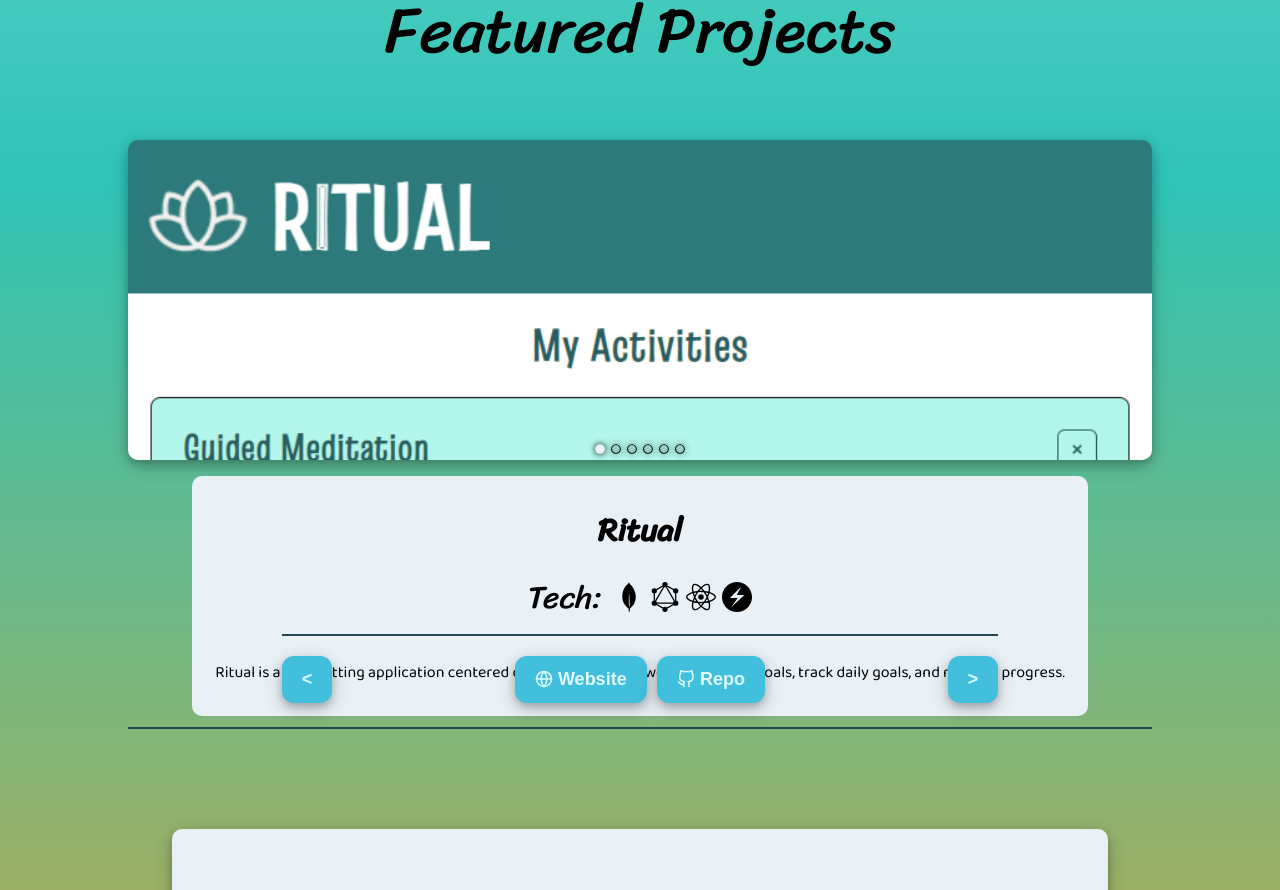
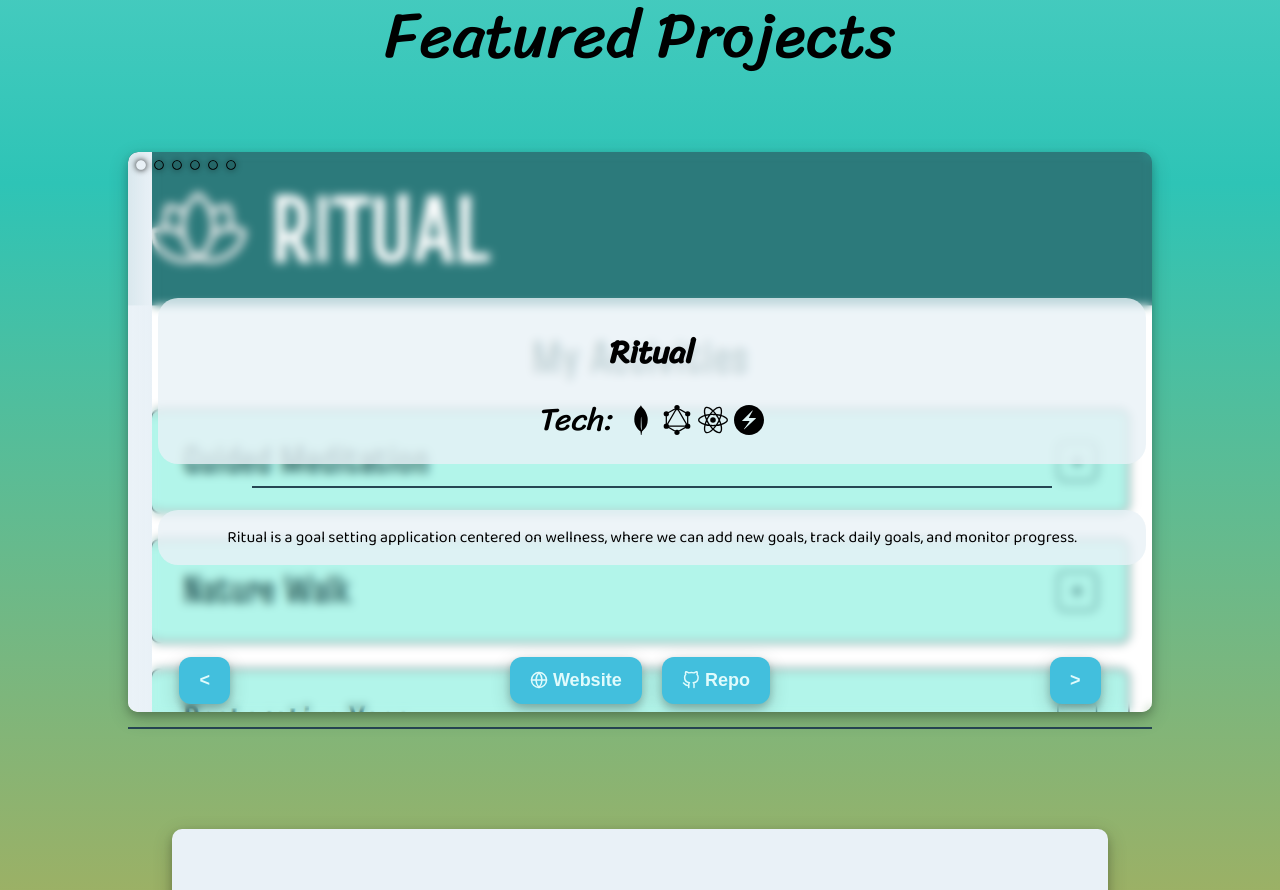
Before and after one commit to mimi5930/mike-miller-dev-port, a React (Vite) app: page / in a window 1280 px wide. Shown: the part 1170-2060 px from the top of the page. Built offline with nearby package versions, Linux system fonts and the light colour scheme.

Commit message:
featured projects styling changes

```diff
--- a/src/App.css
+++ b/src/App.css
@@ -9,6 +9,7 @@
   --title-color: #cbf3f0;
   --text-color: #e0fbfc;
   --box-color: #e9f1f7;
+  --box-color-transparent: #e9f1f7c9;
   --button-color: #42bfdd;
   --button-color-active: #bbe6e4;
   --box-shadow: 0 4px 8px 0 #00000033, 0 6px 20px 0 #00000030;
--- a/src/components/ProjectDescription.tsx
+++ b/src/components/ProjectDescription.tsx
@@ -4,20 +4,23 @@ import { type Projects } from '../utils'
 
 type ProjectDescriptionProps = React.HTMLAttributes<HTMLDivElement> & {
   projects: Projects
-  navigation: JSX.Element
   currentProject: number
 }
 
 export default function ProjectDescription({
   projects,
-  navigation,
   currentProject,
   ...props
 }: ProjectDescriptionProps) {
   // TODO: Figure out spacing for tech list
   const { title, languages, description } = projects[currentProject]
   return (
-    <div {...props} className={styles.projectInfoCard}>
+    <div
+      className={`${styles.projectInfoCard} ${
+        props.className && props.className
+      }`}
+      {...props}
+    >
       <div className={styles.projectTitleContainer}>
         <h2 className={styles.projectTitle}>{title}</h2>
         <div className={styles.languageContainer}>
@@ -49,7 +52,6 @@ export default function ProjectDescription({
       <div className={styles.descriptionContainer}>
         <p className={styles.description}>{description}</p>
       </div>
-      {navigation}
     </div>
   )
 }
--- a/src/components/styles/indexCircles.module.css
+++ b/src/components/styles/indexCircles.module.css
@@ -3,10 +3,10 @@
   position: absolute;
   display: flex;
   justify-content: center;
-  gap: 6px;
-  bottom: 6px;
-  left: 50%;
-  translate: -50%;
+  gap: 8px;
+  left: 8px;
+  top: 8px;
+  z-index: 5;
 }
 
 .indexCircle {
@@ -20,10 +20,17 @@
 }
 
 @media only screen and (max-width: 800px) {
+  .indexCircleContainer {
+    gap: 16px;
+    left: 50%;
+    translate: -50%;
+    padding: 6px;
+    border-radius: 10px;
+    background: var(--box-color-transparent);
+    backdrop-filter: blur(3px);
+  }
+
   .indexCircle {
     font-size: large;
   }
-  .indexCircleContainer {
-    gap: 16px;
-  }
 }
--- a/src/components/styles/projectDescription.module.css
+++ b/src/components/styles/projectDescription.module.css
@@ -1,16 +1,26 @@
 .projectInfoCard {
-  position: relative;
+  position: absolute;
   display: flex;
   flex-direction: column;
   justify-content: center;
-  background-color: var(--box-color);
   text-align: center;
-  height: 30%;
-  width: 70%;
+  gap: 8px;
+  height: 100%;
+  width: 40%;
   max-width: 1000px;
   transition: all ease-in 0.3s;
-  border-radius: 10px;
-  margin-top: 1rem;
+  right: 0;
+  background: var(--box-color);
+  backdrop-filter: blur(5px);
+}
+
+.projectInfoCard::after {
+  position: absolute;
+  content: '';
+  height: 100%;
+  width: 30%;
+  right: 100%;
+  background: linear-gradient(90deg, transparent 0%, var(--box-color) 100%);
 }
 
 .projectTitleContainer {
@@ -32,9 +42,16 @@
   gap: 12px;
 }
 
+.descriptionContainer {
+  padding: 15px;
+  border-radius: 20px;
+  background: var(--box-color-transparent);
+  backdrop-filter: blur(5px);
+}
+
 .description {
   text-align: center;
-  padding: 0 20px;
+  margin: 0;
 }
 
 .languageList {
@@ -128,7 +145,23 @@
 @media only screen and (max-width: 900px),
   only screen and (max-height: 1120px) {
   .projectTitleContainer {
-    flex-direction: column;
     justify-content: space-evenly;
   }
+
+  .projectInfoCard {
+    width: 100%;
+    background: transparent;
+  }
+
+  .projectTitleContainer {
+    padding: 16px;
+    margin: 6px;
+    border-radius: 20px;
+    background: var(--box-color-transparent);
+    backdrop-filter: blur(5px);
+  }
+
+  .descriptionContainer {
+    margin: 6px;
+  }
 }
--- a/src/components/styles/projectNavigation.module.css
+++ b/src/components/styles/projectNavigation.module.css
@@ -1,19 +1,18 @@
 .projectNavigation {
   position: absolute;
   display: flex;
-  flex-direction: row;
   justify-content: space-between;
   width: 100%;
-  bottom: 5px;
+  bottom: 0;
   transition: all ease-in 0.3s;
 }
 
 .projectNavigation > :first-child {
-  margin-left: 10%;
+  margin-left: 5%;
 }
 
 .projectNavigation > :last-child {
-  margin-right: 10%;
+  margin-right: 5%;
 }
 
 .projectNavigation button {
@@ -22,7 +21,7 @@
 
 .links {
   display: flex;
-  gap: 10px;
+  gap: 20px;
 }
 
 .icon {
--- a/src/pages/Portfolio.tsx
+++ b/src/pages/Portfolio.tsx
@@ -33,18 +33,16 @@ export default function Portfolio() {
           currentProject={currentProject}
           setCurrentProject={setCurrentProject}
         />
-      </div>
         <ProjectDescription
           projects={projects}
           currentProject={currentProject}
-        navigation={
+        />
         <ProjectNavigation
           projects={projects}
           currentProject={currentProject}
           setCurrentProject={setCurrentProject}
         ></ProjectNavigation>
-        }
-      />
+      </div>
     </section>
   )
 }
--- a/src/pages/styles/portfolio.module.css
+++ b/src/pages/styles/portfolio.module.css
@@ -4,18 +4,19 @@
   width: 100%;
   display: flex;
   flex-direction: column;
-  justify-content: center;
+  justify-content: space-evenly;
   align-items: center;
 }
 
 .pageTitle {
   font-size: 4em;
+  text-align: center;
 }
 
 .imageContainer {
   width: 80%;
   max-width: 1050px;
-  height: 40%;
+  height: 70%;
   overflow: hidden;
   display: flex;
   border-radius: 10px;
@@ -34,6 +35,12 @@
   transition: translate 600ms ease-in-out;
 }
 
+@media only screen and (max-width: 900px) {
+  .pageTitle {
+    font-size: 2em;
+  }
+}
+
 @media (prefers-reduced-motion) {
   .image {
     transition: none;
```
Lines whose indentation alone changed are shown as unchanged.
